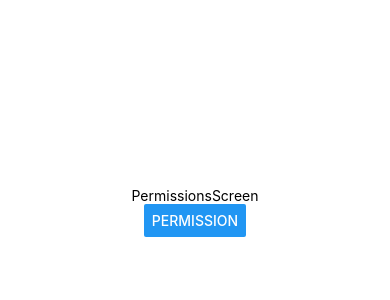
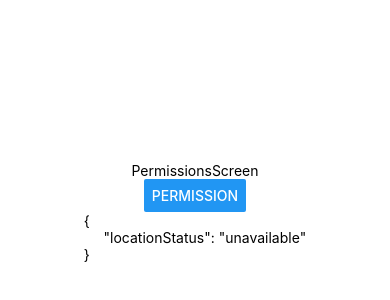
Before and after one commit to DarkRose73/RN-RoutesApp, a React Native app: screen /PermissionsScreen in a window 390 px wide. Shown: the part 210-510 px from the top of the page. Built offline with nearby package versions, Linux system fonts and the light colour scheme.

Commit message:
use permissions context

```diff
--- a/src/contexts/PermissionsContext.tsx
+++ b/src/contexts/PermissionsContext.tsx
@@ -1,5 +1,6 @@
 import {createContext, useState} from 'react';
-import {PermissionStatus} from 'react-native-permissions';
+import {Platform} from 'react-native';
+import {PERMISSIONS, PermissionStatus, request} from 'react-native-permissions';
 
 export interface PermissionsState {
   locationStatus: PermissionStatus;
@@ -19,7 +20,22 @@ export const PermissionsContext = createContext({} as PermissionsContextProps);
 export const PermissionsProvider = ({children}: any) => {
   const [permissions, setPermissions] = useState(permissionsInitState);
 
-  const askLocationPermission = () => {};
+  const askLocationPermission = async () => {
+    let permissionStatus: PermissionStatus;
+
+    if (Platform.OS === 'ios') {
+      permissionStatus = await request(PERMISSIONS.IOS.LOCATION_WHEN_IN_USE);
+    } else {
+      permissionStatus = await request(
+        PERMISSIONS.ANDROID.ACCESS_FINE_LOCATION,
+      );
+    }
+
+    setPermissions({
+      ...permissions,
+      locationStatus: permissionStatus,
+    });
+  };
 
   const checkLocationPermission = () => {};
 
--- a/src/screens/PermissionsScreen.tsx
+++ b/src/screens/PermissionsScreen.tsx
@@ -1,31 +1,17 @@
-import {View, Text, StyleSheet, Button, Platform} from 'react-native';
-import React from 'react';
-import {
-  check,
-  PERMISSIONS,
-  PermissionStatus,
-  request,
-} from 'react-native-permissions';
+import {View, Text, StyleSheet, Button} from 'react-native';
+import React, {useContext} from 'react';
+import {PermissionsContext} from '../contexts/PermissionsContext';
 
 export const PermissionsScreen = () => {
-  const checkLocationPermission = async () => {
-    let permissionStatus: PermissionStatus;
-
-    if (Platform.OS === 'ios') {
-      permissionStatus = await request(PERMISSIONS.IOS.LOCATION_WHEN_IN_USE);
-    } else {
-      permissionStatus = await request(
-        PERMISSIONS.ANDROID.ACCESS_FINE_LOCATION,
-      );
-    }
-
-    console.log({permissionStatus});
-  };
+  const {permissions, askLocationPermission} = useContext(PermissionsContext);
 
   return (
     <View style={styles.container}>
       <Text>PermissionsScreen</Text>
-      <Button title="Permission" onPress={checkLocationPermission} />
+
+      <Button title="Permission" onPress={askLocationPermission} />
+
+      <Text>{JSON.stringify(permissions, null, 5)}</Text>
     </View>
   );
 };
```
